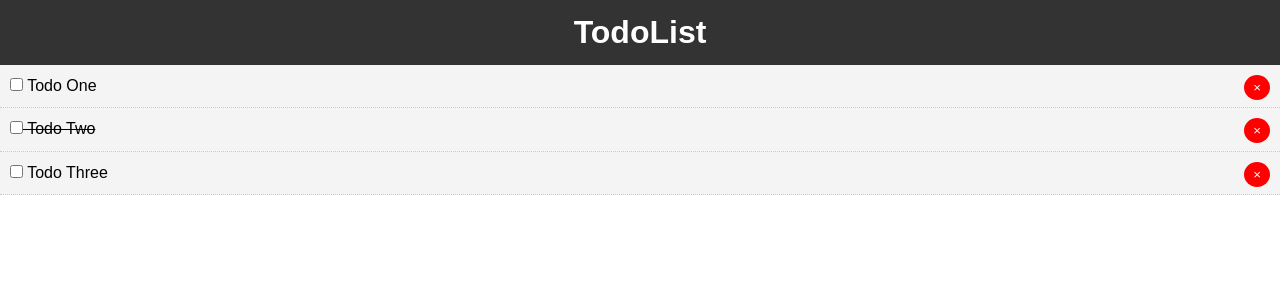
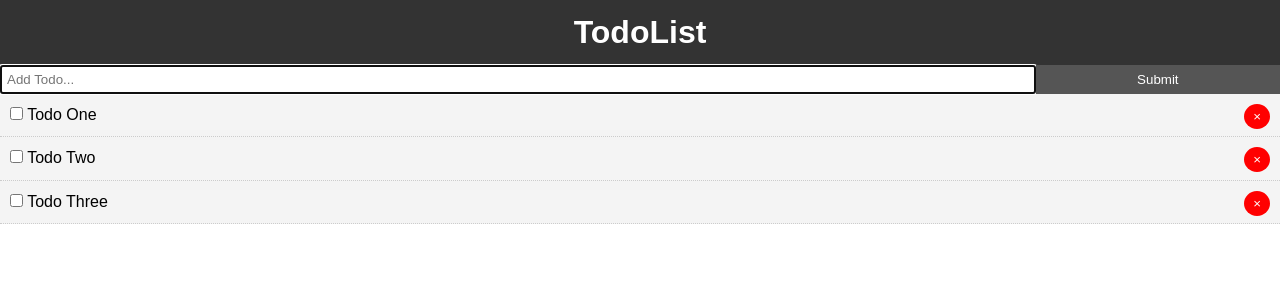
Before and after one commit to arifayanidowu/vuetodo, a Vue app: page / in a window 1280 px wide. Shown: the top 300 px of the page. Built offline with nearby package versions, Linux system fonts and the light colour scheme.

Commit message:
Create Todo

```diff
--- a/src/App.vue
+++ b/src/App.vue
@@ -1,6 +1,7 @@
 <template>
   <div id="app">
     <Header/>
+    <AddTodo @add-todo="addTodo"/>
     <Todos :todos="todos" @del-todo="deleteTodo"/>
   </div>
 </template>
@@ -8,11 +9,13 @@
 <script>
 import Todos from "@/components/Todos.vue";
 import Header from "@/components/layout/Header";
+import AddTodo from "@/components/AddTodo";
 export default {
   name: "app",
   components: {
     Todos,
-    Header
+    Header,
+    AddTodo
   },
   data() {
     return {
@@ -25,7 +28,7 @@
         {
           id: 2,
           title: "Todo Two",
-          completed: true
+          completed: false
         },
         {
           id: 3,
@@ -38,6 +41,9 @@
   methods: {
     deleteTodo(id) {
       this.todos = [...this.todos.filter(todo => todo.id !== id)];
+    },
+    addTodo(newTodo) {
+      this.todos = [...this.todos, newTodo];
     }
   }
 };
@@ -57,4 +63,16 @@
 .text-center {
   text-align: center;
 }
+
+.btn {
+  display: inline-block;
+  border: none;
+  background: #555;
+  color: #fff;
+  padding: 7px 20px;
+  cursor: pointer;
+}
+.btn:hover {
+  background: #666;
+}
 </style>
--- a/src/components/AddTodo.vue
+++ b/src/components/AddTodo.vue
@@ -0,0 +1,45 @@
+<template>
+  <div>
+    <form @submit.prevent="addTodo">
+      <input type="text" v-model="title" name="title" placeholder="Add Todo..." autofocus>
+      <input type="submit" value="Submit" class="btn">
+    </form>
+  </div>
+</template>
+
+<script>
+import uuid from "uuid";
+export default {
+  name: "AddTodo",
+  data() {
+    return {
+      title: ""
+    };
+  },
+  methods: {
+    addTodo() {
+      const newTodo = {
+        id: uuid.v4(),
+        title: this.title,
+        completed: false
+      };
+      this.title = "";
+      // Send up to parent
+      this.$emit("add-todo", newTodo);
+    }
+  }
+};
+</script>
+
+<style scoped>
+form {
+  display: flex;
+}
+input[type="text"] {
+  flex: 10;
+  padding: 5px;
+}
+input[type="submit"] {
+  flex: 2;
+}
+</style>
```
